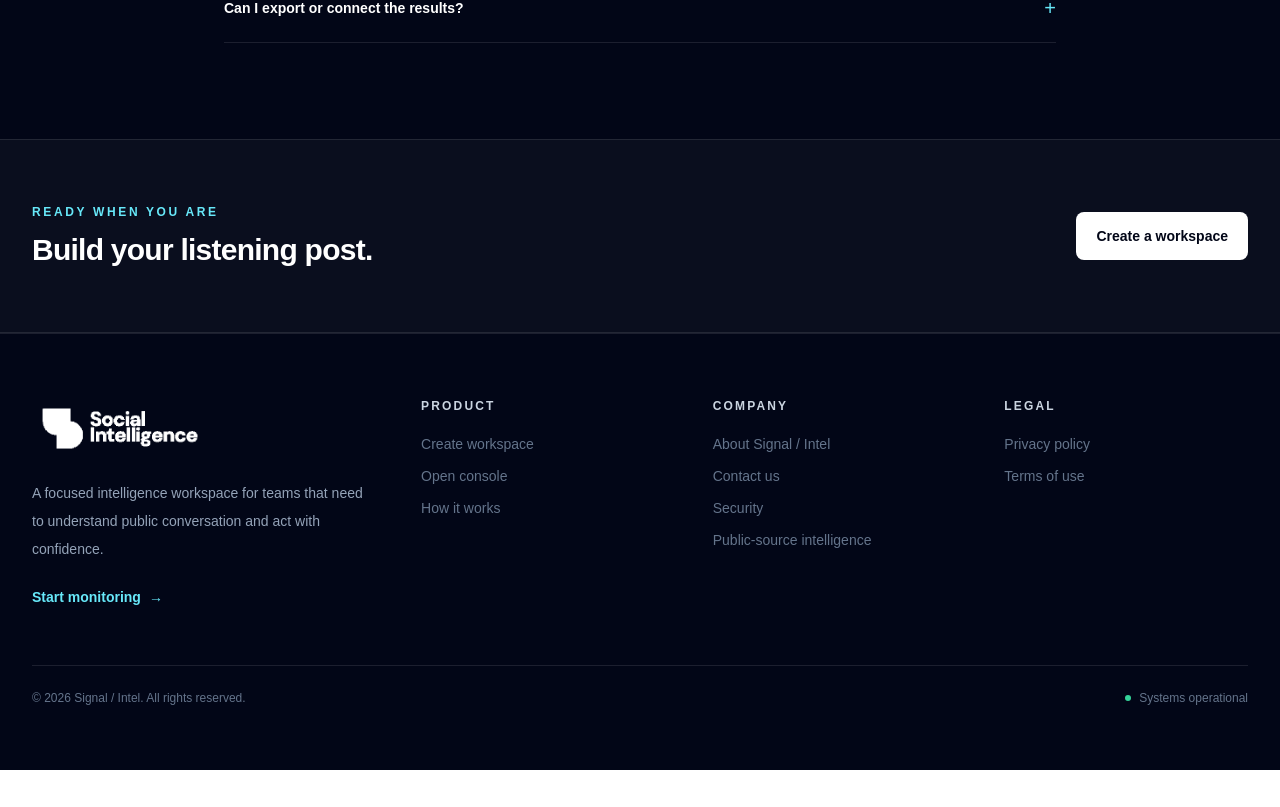
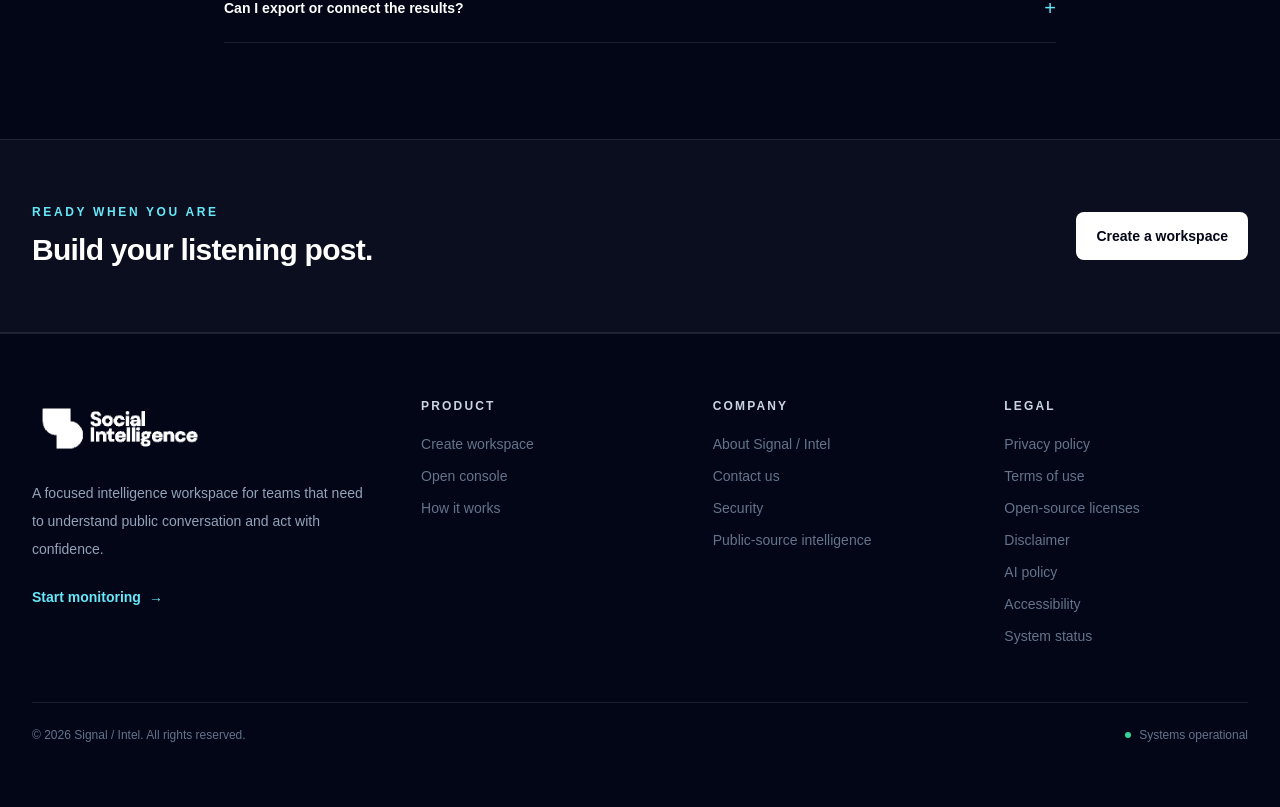
Before and after one commit to shahk87654/Social-Intelligence, a Next.js app in the folder dashboard/: page / in a window 1280 px wide. Shown: the part 5178-5985 px from the top of the page. Before the commit the page ends 5948 px from the top, so only its background shows below. Built offline with nearby package versions, Linux system fonts and the light colour scheme.

Commit message:
Add public trust and policy pages

```diff
--- /dev/null
+++ b/dashboard/app/accessibility/page.tsx
@@ -0,0 +1,7 @@
+import PublicInfoPage from "@/components/PublicInfoPage";
+
+export const metadata = { title: "Accessibility | Signal / Intel", description: "Signal / Intel accessibility commitment and contact." };
+
+export default function AccessibilityPage() {
+  return <PublicInfoPage eyebrow="Access for everyone" title="Accessibility" description="We want Signal / Intel to be usable by as many people as possible, across the public site and workspace console."><h2>Our commitment</h2><p>We work toward accessible structure, readable contrast, keyboard-friendly controls, responsive layouts, and clear status and error messages. Accessibility is part of our ongoing product work rather than a one-time checklist.</p><h2>Tell us what is blocking you</h2><p>If you encounter an accessibility barrier, email <a href="mailto:accessibility@signalintel.com">accessibility@signalintel.com</a> with the page, device or assistive technology, and what you were trying to do. We welcome requests for an alternative way to complete an important task.</p></PublicInfoPage>;
+}
--- /dev/null
+++ b/dashboard/app/ai-policy/page.tsx
@@ -0,0 +1,7 @@
+import PublicInfoPage from "@/components/PublicInfoPage";
+
+export const metadata = { title: "AI policy | Signal / Intel", description: "How Signal / Intel uses automated and AI-assisted analysis." };
+
+export default function AiPolicyPage() {
+  return <PublicInfoPage eyebrow="Responsible use" title="AI policy" description="Signal / Intel uses automated analysis to help teams organize public-source information while keeping people in control."><h2>Where automation is used</h2><p>The product may use automated classification and analysis for signals such as sentiment, source quality, duplicate detection, spam indicators, summaries, trends, and report preparation. These outputs are decision-support signals, not facts guaranteed by Signal / Intel.</p><h2>Human review</h2><p>Users should review source context and original public material before relying on an output. Workspace teams remain responsible for decisions, communications, and actions taken from product results.</p><h2>Data boundaries</h2><p>Signal / Intel is designed around public-source monitoring and organization-scoped workspaces. Do not submit sensitive personal information or confidential material unless your organization has a lawful basis and the applicable configuration supports that use.</p><h2>Questions</h2><p>For questions about automated analysis or an output, contact <a href="mailto:privacy@signalintel.com">privacy@signalintel.com</a>.</p></PublicInfoPage>;
+}
--- /dev/null
+++ b/dashboard/app/disclaimer/page.tsx
@@ -0,0 +1,7 @@
+import PublicInfoPage from "@/components/PublicInfoPage";
+
+export const metadata = { title: "Disclaimer | Signal / Intel", description: "Important limitations for Signal / Intel analysis and information." };
+
+export default function DisclaimerPage() {
+  return <PublicInfoPage eyebrow="Important information" title="Disclaimer" description="Signal / Intel provides monitoring and decision-support tools, not professional advice."><h2>Decision support only</h2><p>Search results, sentiment labels, source-quality scores, duplicate or spam indicators, alerts, reports, and summaries may be incomplete, delayed, or inaccurate. They are intended to help teams investigate public conversation, not to replace professional legal, financial, security, compliance, or communications advice.</p><h2>Verify before acting</h2><p>Review the original public source and use appropriate human judgment before making a material decision, contacting a person, publishing a response, or taking action based on information shown in the product.</p><h2>Public-source limitations</h2><p>Coverage depends on what supported providers and public pages make available. Signal / Intel does not guarantee that a source will be found, remain available, or be represented completely.</p></PublicInfoPage>;
+}
--- /dev/null
+++ b/dashboard/app/licenses/page.tsx
@@ -0,0 +1,7 @@
+import PublicInfoPage from "@/components/PublicInfoPage";
+
+export const metadata = { title: "Open-source licenses | Signal / Intel", description: "Third-party software used by Signal / Intel." };
+
+export default function LicensesPage() {
+  return <PublicInfoPage eyebrow="Transparency" title="Open-source licenses" description="Signal / Intel is built with open-source software. We are grateful to the maintainers and projects that make the product possible."><h2>Third-party software</h2><p>This application uses packages from the Node.js and React ecosystems, including Next.js, React, PostgreSQL client libraries, bcryptjs, jose, PDFKit, Resend, Tailwind CSS, and their transitive dependencies.</p><p>Those packages are distributed under their respective licenses, primarily the MIT, Apache-2.0, ISC, BSD, and PostgreSQL licenses. Their copyright and license notices remain with the applicable package.</p><h2>Getting the exact notices</h2><p>The authoritative dependency versions and license metadata are recorded in the project&apos;s lockfiles and installed package metadata. For a complete notice bundle for a deployment, contact <a href="mailto:legal@signalintel.com">legal@signalintel.com</a>.</p></PublicInfoPage>;
+}
--- /dev/null
+++ b/dashboard/app/security/page.tsx
@@ -0,0 +1,7 @@
+import PublicInfoPage from "@/components/PublicInfoPage";
+
+export const metadata = { title: "Security | Signal / Intel", description: "Security practices and reporting contact for Signal / Intel." };
+
+export default function SecurityPage() {
+  return <PublicInfoPage eyebrow="Trust and control" title="Security" description="Signal / Intel is designed with organization boundaries, controlled access, and server-side credential handling in mind."><h2>Protection practices</h2><p>Workspace access uses authenticated sessions and organization-scoped queries. Provider credentials are encrypted at rest, kept server-side, and are not returned to the browser after saving. Administrative and destructive workspace actions are recorded in an audit trail.</p><h2>Responsible disclosure</h2><p>Please report suspected vulnerabilities privately to <a href="mailto:security@signalintel.com">security@signalintel.com</a>. Include enough detail to reproduce the issue, affected route or component, and a safe way to contact you. Please do not include real credentials or private customer data.</p><h2>Customer responsibilities</h2><p>Keep account credentials and API keys private, use least-privilege workspace roles, and configure provider credentials through the workspace settings rather than sharing them in tickets or source code.</p></PublicInfoPage>;
+}
--- /dev/null
+++ b/dashboard/app/status/page.tsx
@@ -0,0 +1,7 @@
+import PublicInfoPage from "@/components/PublicInfoPage";
+
+export const metadata = { title: "System status | Signal / Intel", description: "Current Signal / Intel service status." };
+
+export default function StatusPage() {
+  return <PublicInfoPage eyebrow="Live operations" title="System status" description="A quick view of the current Signal / Intel service state."><div className="not-prose rounded-xl border border-emerald-200 bg-emerald-50 p-5 dark:border-emerald-900/60 dark:bg-emerald-950/30"><div className="flex items-center gap-3"><span className="h-3 w-3 rounded-full bg-emerald-500 shadow-lg shadow-emerald-500/30" /><strong className="text-emerald-800 dark:text-emerald-300">All systems operational</strong></div><p className="mt-2 text-sm text-emerald-700 dark:text-emerald-400">Dashboard, authentication, public-source collection, reports, and support are operating normally.</p></div><h2>Service updates</h2><p>For an incident or suspected outage, contact <a href="mailto:support@signalintel.com">support@signalintel.com</a> with the affected workspace, route, and approximate time.</p></PublicInfoPage>;
+}
--- a/dashboard/components/LandingPage.tsx
+++ b/dashboard/components/LandingPage.tsx
@@ -89,8 +89,8 @@ export default function LandingPage() {
               <h3 className="text-xs font-bold uppercase tracking-[0.18em] text-slate-300">Company</h3>
               <div className="mt-5 space-y-3 text-sm text-slate-500">
                 <Link href="/about" className="block transition hover:text-white">About Signal / Intel</Link>
-                <a href="mailto:hello@signalintel.com" className="block transition hover:text-white">Contact us</a>
-                <a href="mailto:security@signalintel.com" className="block transition hover:text-white">Security</a>
+                <Link href="/contact" className="block transition hover:text-white">Contact us</Link>
+                <Link href="/security" className="block transition hover:text-white">Security</Link>
                 <span className="block">Public-source intelligence</span>
               </div>
             </div>
@@ -99,6 +99,11 @@ export default function LandingPage() {
               <div className="mt-5 space-y-3 text-sm text-slate-500">
                 <Link href="/privacy" className="block transition hover:text-white">Privacy policy</Link>
                 <Link href="/terms" className="block transition hover:text-white">Terms of use</Link>
+                <Link href="/licenses" className="block transition hover:text-white">Open-source licenses</Link>
+                <Link href="/disclaimer" className="block transition hover:text-white">Disclaimer</Link>
+                <Link href="/ai-policy" className="block transition hover:text-white">AI policy</Link>
+                <Link href="/accessibility" className="block transition hover:text-white">Accessibility</Link>
+                <Link href="/status" className="block transition hover:text-white">System status</Link>
               </div>
             </div>
           </div>
--- /dev/null
+++ b/dashboard/components/PublicInfoPage.tsx
@@ -0,0 +1,5 @@
+import Link from "next/link";
+
+export default function PublicInfoPage({ eyebrow, title, description, children }: { eyebrow: string; title: string; description: string; children: React.ReactNode }) {
+  return <main className="min-h-screen bg-slate-50 px-6 py-10 text-slate-800 dark:bg-slate-950 dark:text-slate-200 sm:py-16"><article className="mx-auto max-w-3xl"><Link href="/" className="text-sm font-semibold text-blue-600 hover:text-blue-700">← Signal / Intel</Link><header className="mt-12 border-b border-slate-200 pb-8 dark:border-slate-800"><p className="eyebrow">{eyebrow}</p><h1 className="mt-3 text-4xl font-semibold tracking-tight text-slate-950 dark:text-white">{title}</h1><p className="mt-4 max-w-2xl text-base leading-7 text-slate-500 dark:text-slate-400">{description}</p><p className="mt-4 text-sm text-slate-500 dark:text-slate-400">Last updated: September 19, 2026</p></header><div className="prose prose-slate mt-10 max-w-none dark:prose-invert">{children}</div><footer className="mt-12 flex flex-wrap gap-x-5 gap-y-2 border-t border-slate-200 pt-6 text-sm dark:border-slate-800"><Link href="/contact" className="font-semibold text-blue-600 hover:text-blue-700">Contact us</Link><Link href="/privacy" className="text-slate-500 hover:text-blue-600">Privacy</Link><Link href="/terms" className="text-slate-500 hover:text-blue-600">Terms</Link></footer></article></main>;
+}
```
